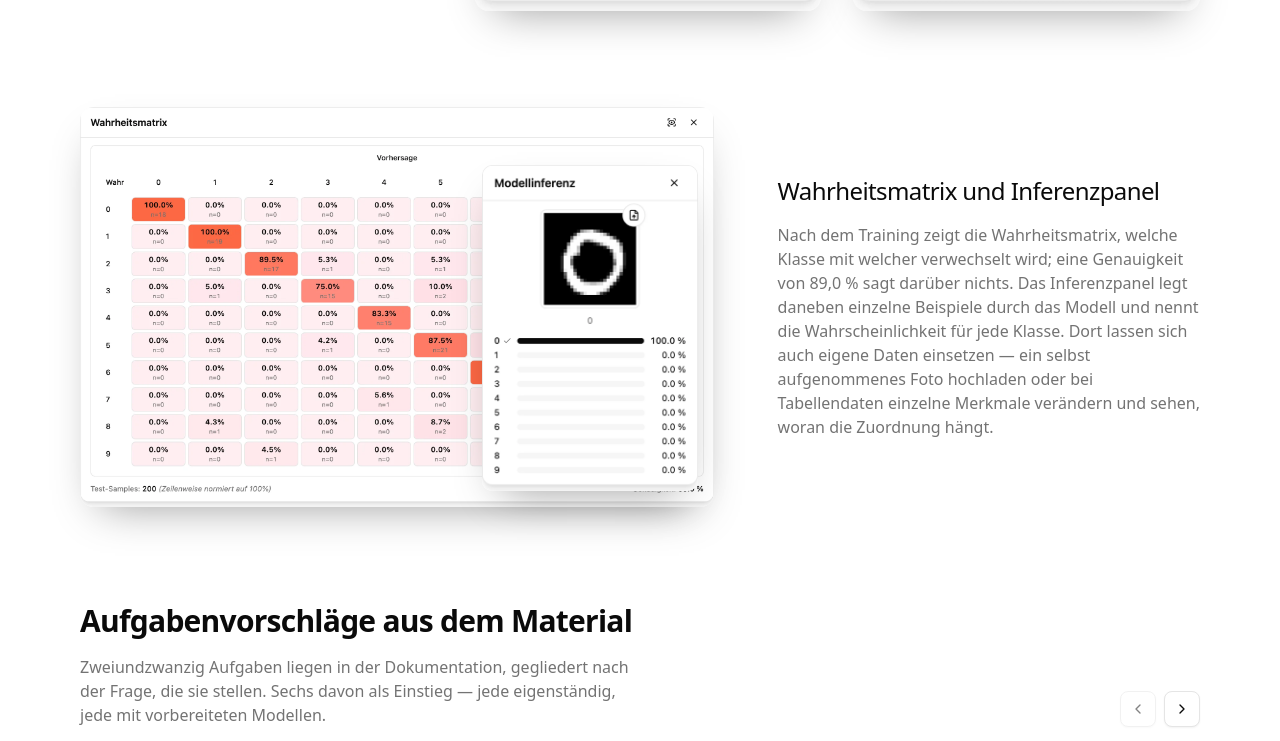
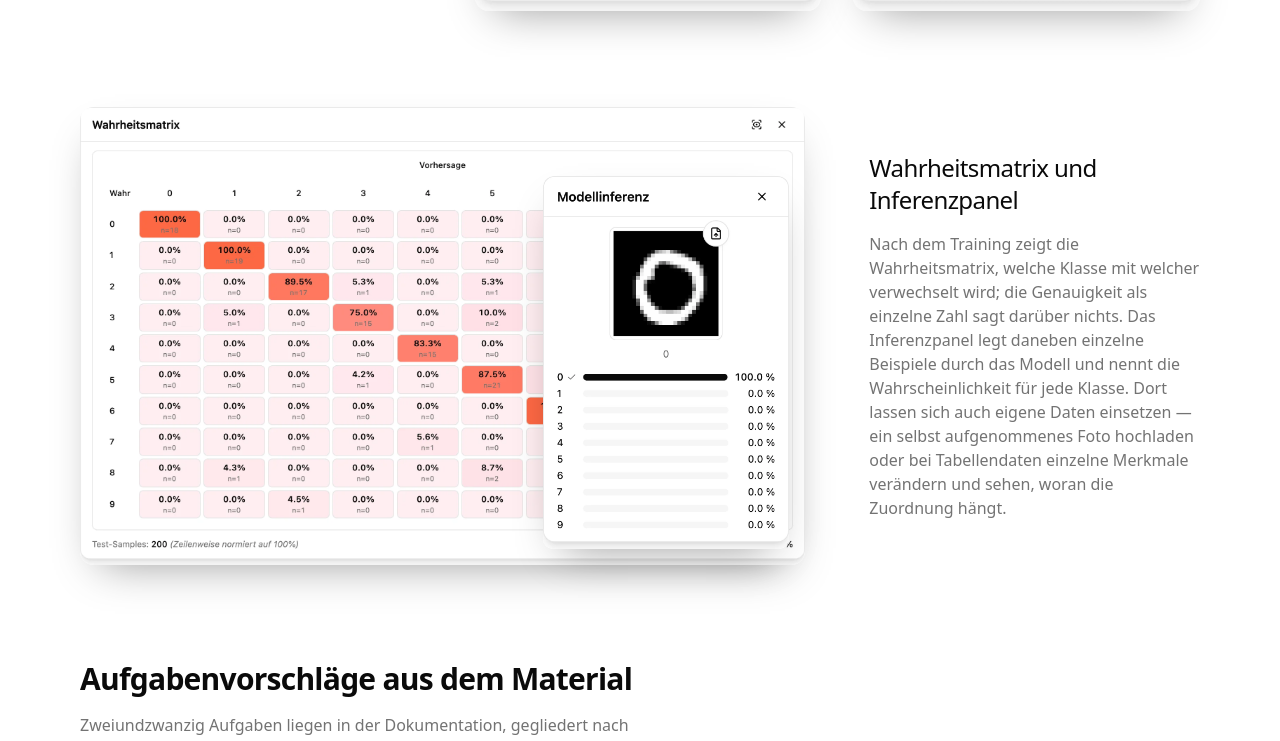
Before and after one commit to clemenswitt/model-playground-landingpage, a React (Vite) app: page / in a window 1280 px wide. Shown: the part 2810-3551 px from the top of the page. Built offline with nearby package versions, Linux system fonts and the light colour scheme.

Commit message:
FeatureRow image alignment adapted

```diff
--- a/src/components/custom-ui/FeatureRow.tsx
+++ b/src/components/custom-ui/FeatureRow.tsx
@@ -2,7 +2,7 @@
 type Shot = {
     /** Basename in `public/`, without colour scheme and extension. */
     image: string
-    /** Native size, so the frame is reserved before the shot loads. */
+    /** Native size, so the space is reserved before the shot loads. */
     width: number
     height: number
     alt: string
@@ -13,7 +13,7 @@ type FeatureRowProps = Shot & {
     text: string
     /** Text left, image right. The section alternates it from row to row. */
     flipped: boolean
-    /** A second shot beside the first, each in a frame of its own. */
+    /** A second shot beside the first, the two sharing the row's width. */
     second?: Shot
     /** A panel laid over the lower right of the row's screenshot. */
     inset?: Shot
@@ -30,7 +30,7 @@ type FeatureRowProps = Shot & {
  * @param {Shot & { inset?: Shot }} props The shot and an optional overlay.
  * @returns {JSX.Element} One screenshot, at the width it is given.
  */
-function Frame({ image, width, height, alt, inset }: Shot & { inset?: Shot }) {
+function Screenshot({ image, width, height, alt, inset }: Shot & { inset?: Shot }) {
     return (
         <div className="relative mx-auto w-full max-w-xl lg:max-w-none">
             {/* Two shots of the same view, as the hero tile does it: a
@@ -59,8 +59,10 @@ function Frame({ image, width, height, alt, inset }: Shot & { inset?: Shot }) {
 
             {/* The inference panel over the matrix: the row names both, and a
                 fourth row for a panel this narrow would stretch the section
-                without adding a beat. Below `sm` it would cover the matrix
-                rather than sit on it, so it goes. */}
+                without adding a beat. A third of the width is what the tall
+                panel can take before it reaches the top edge of the wide
+                matrix. Below `sm` it would cover the matrix rather than sit
+                on it, so it goes. */}
             {inset && (
                 <div className="pointer-events-none absolute right-4 bottom-4 hidden w-[34%] sm:block">
                     <img
@@ -90,20 +92,25 @@ function Frame({ image, width, height, alt, inset }: Shot & { inset?: Shot }) {
 /**
  * One row of the overview: a screenshot beside the paragraph that explains it.
  *
- * A row is either text and one shot at 40 : 60, or — where two shots belong
- * together, as accuracy and loss do — text and both shots in equal thirds.
- * Either way the shots run to the full width of their frame; what differs
- * between rows is how much width a frame gets, not how the shot sits in it.
+ * A row is either text and one shot at 40 : 60, or — where a row carries two
+ * views — text in a third and the shots in the other two. How those two thirds
+ * are used depends on the views: accuracy and loss are the same panel twice
+ * and take half each, the narrow inference panel sits on the wide matrix
+ * rather than beside it. Either way a shot runs to the full width it is given;
+ * what differs between rows is how much width that is.
  *
  * @param {FeatureRowProps} props The row's screenshots, its text and its side.
  * @returns {JSX.Element} A single feature row.
  */
 export function FeatureRow({ title, text, flipped, second, inset, ...shot }: FeatureRowProps) {
-    const columns = second
-        ? "lg:grid-cols-3"
-        : flipped
-          ? "lg:grid-cols-[2fr_3fr]"
-          : "lg:grid-cols-[3fr_2fr]"
+    // Two views in a row, side by side or one on the other, buy the image the
+    // wider share: a third for the text, two thirds for what it describes.
+    const columns =
+        second || inset
+            ? "lg:grid-cols-3"
+            : flipped
+              ? "lg:grid-cols-[2fr_3fr]"
+              : "lg:grid-cols-[3fr_2fr]"
 
     return (
         <div className={`grid items-center gap-8 lg:gap-16 ${columns}`}>
@@ -114,17 +121,22 @@ export function FeatureRow({ title, text, flipped, second, inset, ...shot }: Fea
 
             {/* The text precedes the image in the markup of every row. In one
                 column that is the reading order; the alternation begins at
-                `lg` and comes solely from every other row pulling its image
-                forward. A pair of shots keeps the text ahead of it either
-                way — split in two, neither shot would carry the side. */}
+                `lg` and comes solely from every other row pulling its images
+                forward — a pair of shots moves as one, both columns of it. */}
             {second ? (
-                <div className="grid gap-8 sm:grid-cols-2 lg:col-span-2">
-                    <Frame {...shot} />
-                    <Frame {...second} />
+                <div
+                    className={`grid items-center gap-8 sm:grid-cols-2 lg:col-span-2 ${
+                        flipped ? "" : "lg:order-first"
+                    }`}
+                >
+                    <Screenshot {...shot} />
+                    <Screenshot {...second} />
                 </div>
             ) : (
-                <div className={flipped ? "" : "lg:order-first"}>
-                    <Frame {...shot} inset={inset} />
+                <div
+                    className={`${inset ? "lg:col-span-2" : ""} ${flipped ? "" : "lg:order-first"}`}
+                >
+                    <Screenshot {...shot} inset={inset} />
                 </div>
             )}
         </div>
--- a/src/components/custom-ui/FeatureRows.tsx
+++ b/src/components/custom-ui/FeatureRows.tsx
@@ -30,7 +30,7 @@ const FEATURES = [
         height: 1305,
         alt: "Die Wahrheitsmatrix eines auf MNIST trainierten Modells, zehn Klassen, die Diagonale eingefärbt",
         title: "Wahrheitsmatrix und Inferenzpanel",
-        text: "Nach dem Training zeigt die Wahrheitsmatrix, welche Klasse mit welcher verwechselt wird; eine Genauigkeit von 89,0 % sagt darüber nichts. Das Inferenzpanel legt daneben einzelne Beispiele durch das Modell und nennt die Wahrscheinlichkeit für jede Klasse. Dort lassen sich auch eigene Daten einsetzen — ein selbst aufgenommenes Foto hochladen oder bei Tabellendaten einzelne Merkmale verändern und sehen, woran die Zuordnung hängt.",
+        text: "Nach dem Training zeigt die Wahrheitsmatrix, welche Klasse mit welcher verwechselt wird; die Genauigkeit als einzelne Zahl sagt darüber nichts. Das Inferenzpanel legt daneben einzelne Beispiele durch das Modell und nennt die Wahrscheinlichkeit für jede Klasse. Dort lassen sich auch eigene Daten einsetzen — ein selbst aufgenommenes Foto hochladen oder bei Tabellendaten einzelne Merkmale verändern und sehen, woran die Zuordnung hängt.",
         inset: {
             image: "inferenz",
             width: 900,
```
